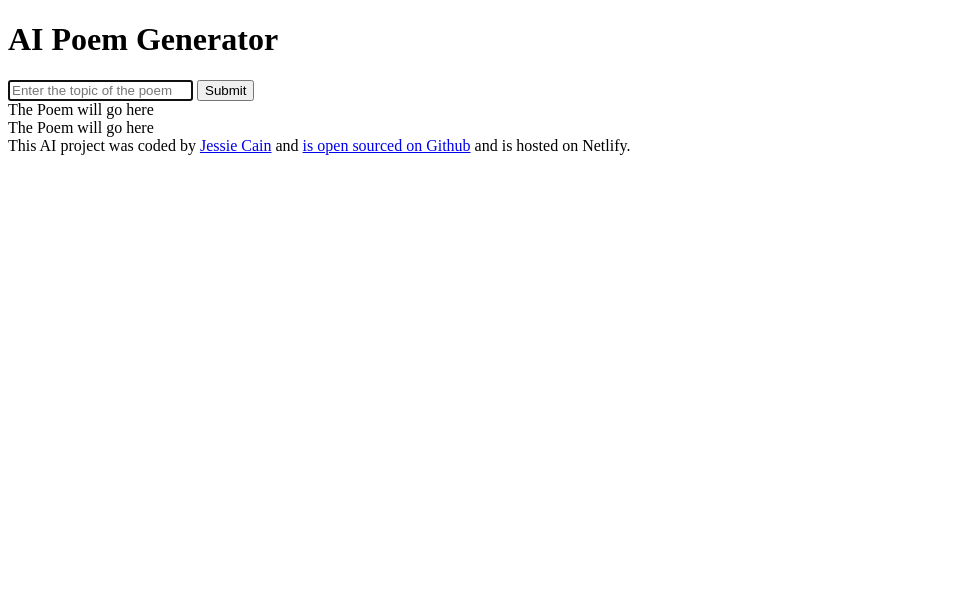
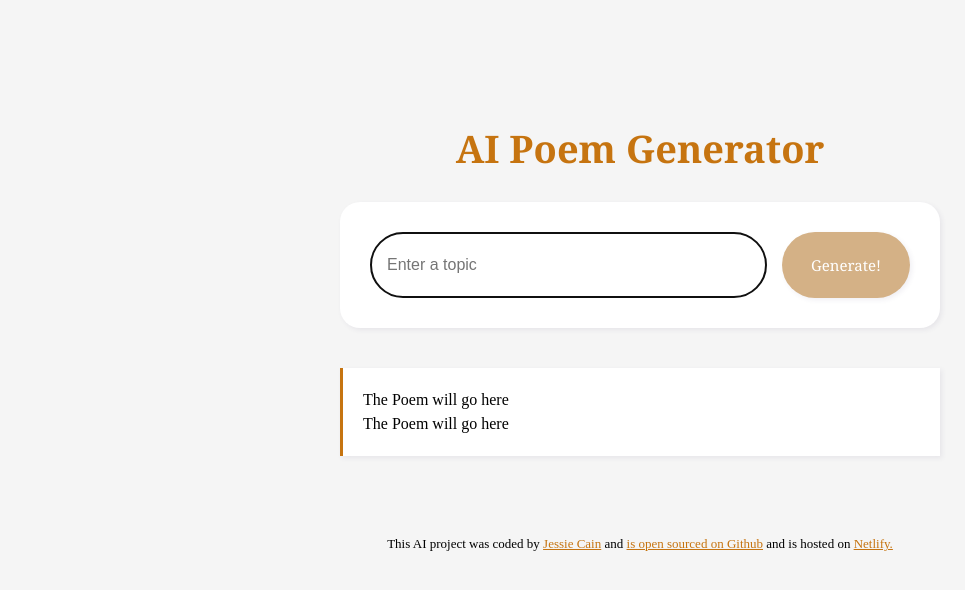
Before and after one commit to jmcain/poem-generator, a plain HTML site: page index.html in a window 1280 px wide. Shown: the whole page, without its empty margins (0-965 px from the left). Drawn offline with Linux system fonts and the light colour scheme.

Commit message:
CSS Styling initial

```diff
--- a/index.html
+++ b/index.html
@@ -7,6 +7,7 @@
     <title>AI Poem Generator</title>
   </head>
   <body>
+    <div class = "container">
     <header>
       <h1>AI Poem Generator</h1>
     </header>
@@ -15,18 +16,20 @@
       <form>
         <input
           type="text"
-          placeholder="Enter the topic of the poem"
+          placeholder="Enter a topic"
           autofocus
           required
           autocomplete="off"
+          class = "form-input-box"
         />
-        <input type="submit" />
-        <div id="poem">
+        <button type="submit" class = "submit-button"> Generate! </button>
+       </form>
+
+       <div class="poem">
           The Poem will go here
           <br />
           The Poem will go here
         </div>
-      </form>
     </main>
 
     <script src="src/script.js"></script>
@@ -34,10 +37,10 @@
 
   <footer>
     This AI project was coded by
-    <a href="https://github.com/jmcain" target="_blank"> Jessie Cain</a> and
-    <a href="https://github.com/jmcain/poem-generator" target="_blank">
+    <a href="https://github.com/jmcain" target="_blank" class = "link"> Jessie Cain</a> and
+    <a href="https://github.com/jmcain/poem-generator" target="_blank" class= "link">
       is open sourced on Github</a
     >
-    and is hosted on Netlify.
-  </footer>
+    and is hosted on <a href ="https://app.netlify.com/projects/ai-poemgenerator-jessie/overview" class = "link">  Netlify. </a> </footer>
+  </div>
 </html>
--- a/src/style.css
+++ b/src/style.css
@@ -0,0 +1,69 @@
+body {
+  background-color: whitesmoke;
+}
+
+h1 {
+  font-size: 38px;
+  line-height: 1.5;
+  font-weight: 800px;
+  color: rgb(198, 116, 16);
+  font-family: Georgia, "Times New Roman", Times, serif;
+  text-align: center;
+}
+
+.container {
+  margin: 120px auto;
+  max-width: 600px;
+}
+
+.submit-button {
+  background: rgb(212, 177, 134);
+  color: white;
+  border: none;
+  box-shadow: 2px 2px 5px rgba(65, 50, 100, 0.08);
+  border-radius: 50px;
+  margin-left: 15px;
+  font-family: Georgia, "Times New Roman", Times, serif;
+  font-size: 15px;
+  width: 150px;
+  line-height: 15px;
+  padding: 14px, 24px;
+}
+
+.link {
+  color: rgb(198, 116, 16);
+}
+.poem {
+  font-size: 16px;
+  background-color: white;
+  padding: 20px;
+  line-height: 24px;
+  font-weight: 400px;
+  border-left: 3px solid rgb(198, 116, 16);
+  box-shadow: 2px 2px 5px rgba(65, 50, 100, 0.08);
+  margin-bottom: 40px;
+}
+
+form {
+  padding: 30px;
+  background-color: white;
+  border-radius: 20px;
+  display: flex;
+  box-shadow: 2px 2px 5px rgba(65, 50, 100, 0.08);
+  margin-bottom: 40px;
+}
+
+.form-input-box {
+  padding: 16px;
+  border: 1px solid rgba(39, 33, 66, 0.5);
+  width: 80%;
+  font-size: 16px;
+  line-height: 2;
+  border-radius: 50px;
+}
+
+footer {
+  text-align: center;
+  font-size: 13px;
+  margin-top: 80px;
+}
```
